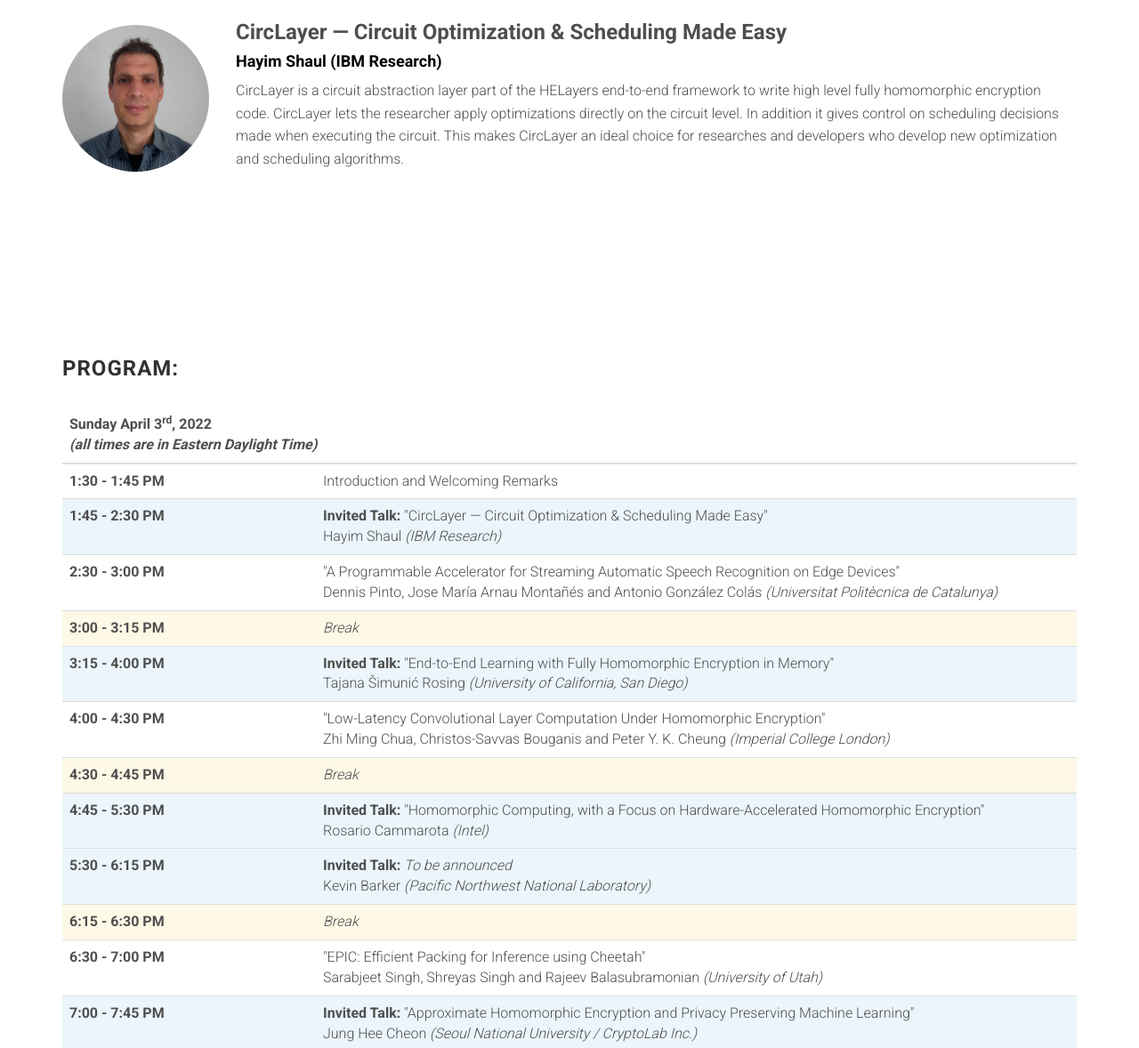
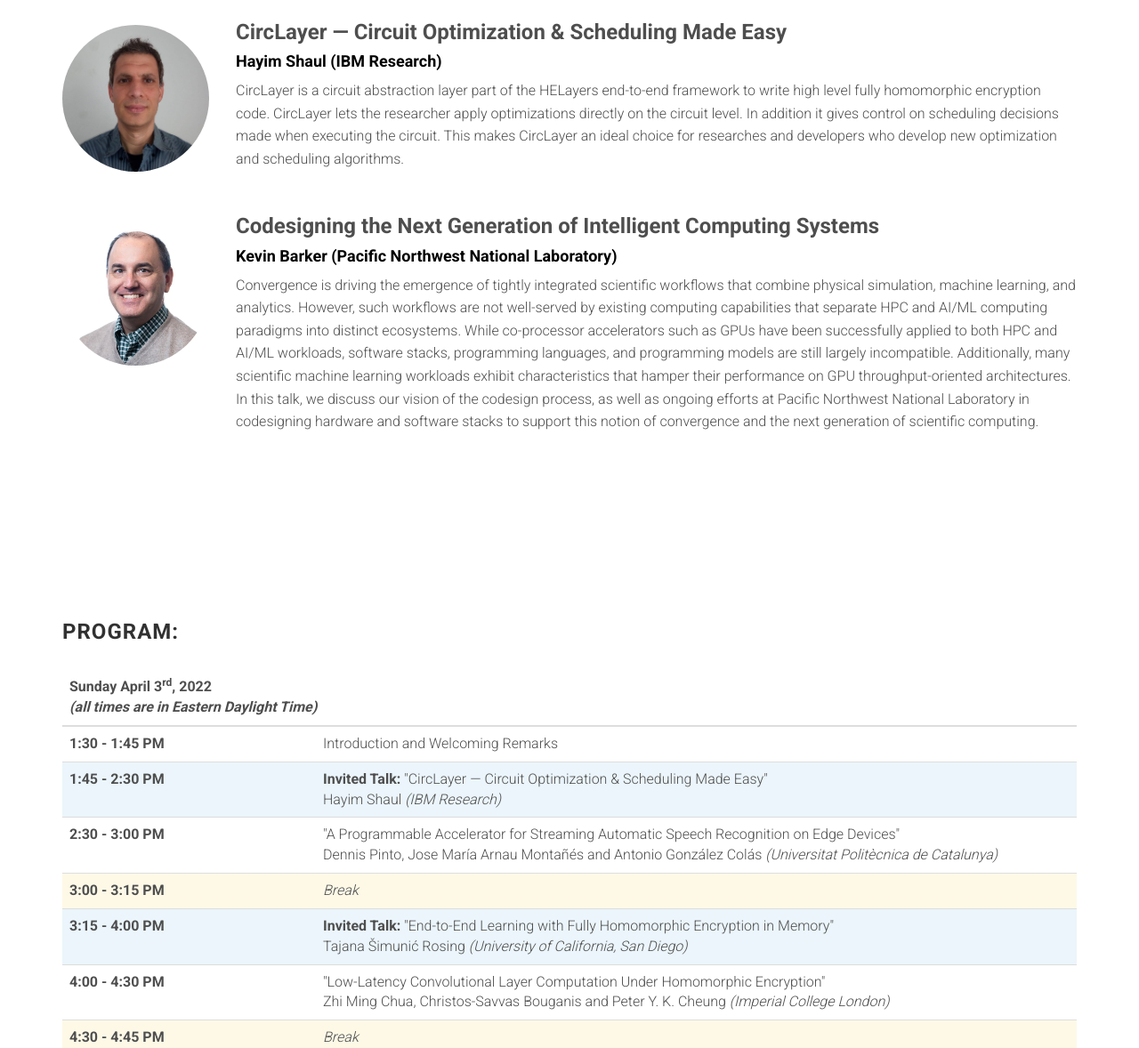
Before and after one commit to augustojv/cogarch-workshop-2022, a website: page index.html in a window 1280 px wide. Shown: the part 4807-5985 px from the top of the page at 89% size. Drawn offline with Linux system fonts and the light colour scheme; files whose address does not match are found by name.

Commit message:
New speaker added

```diff
--- a/index.html
+++ b/index.html
@@ -374,6 +374,30 @@
 				</div>
             </div>
 
+            <div class="row">
+                <div class="col-md-2">
+                    <div class="speaker">
+                        <figure>
+                            <img alt="" class="img-responsive center-block" src="assets/images/speakers/kevin_barker.jpg" style="border-radius:50%">
+                        </figure>
+                    </div>
+                </div>
+
+                <div class="col-sm-10">
+					<h3>Codesigning the Next Generation of Intelligent Computing Systems</h3>
+					<h4><a href="https://www.pnnl.gov/people/kevin-j-barker" target="_blank">Kevin Barker
+						(Pacific Northwest National Laboratory)</a></h4>
+					<p>
+						Convergence is driving the emergence of tightly integrated scientific workflows that combine physical simulation, machine learning, and analytics.
+						However, such workflows are not well-served by existing computing capabilities that separate HPC and AI/ML computing paradigms into distinct ecosystems.
+						While co-processor accelerators such as GPUs have been successfully applied to both HPC and AI/ML workloads, software stacks, programming languages, and
+						programming models are still largely incompatible. Additionally, many scientific machine learning workloads exhibit characteristics that hamper their
+						performance on GPU throughput-oriented architectures. In this talk, we discuss our vision of the codesign process, as well as ongoing efforts at Pacific
+						Northwest National Laboratory in codesigning hardware and software stacks to support this notion of convergence and the next generation of scientific computing.
+          	  		</p>
+				</div>
+            </div>
+
 
 <!--
             <div class="row">
@@ -451,7 +475,7 @@
                         </tr>
                         <tr bgcolor="#EBF5FB">
                           <th scope="row">5:30 - 6:15 PM</th>
-                          <td><strong>Invited Talk:</strong> <em>To be announced</em><br>
+                          <td><strong>Invited Talk:</strong> "Codesigning the Next Generation of Intelligent Computing Systems"<br>
 							  Kevin Barker <em>(Pacific Northwest National Laboratory)</em></td>
                         </tr>
                         <tr bgcolor="#FEF9E7">
```
Also changed, not shown: assets/images/speakers/kevin_barker.jpg (added).
